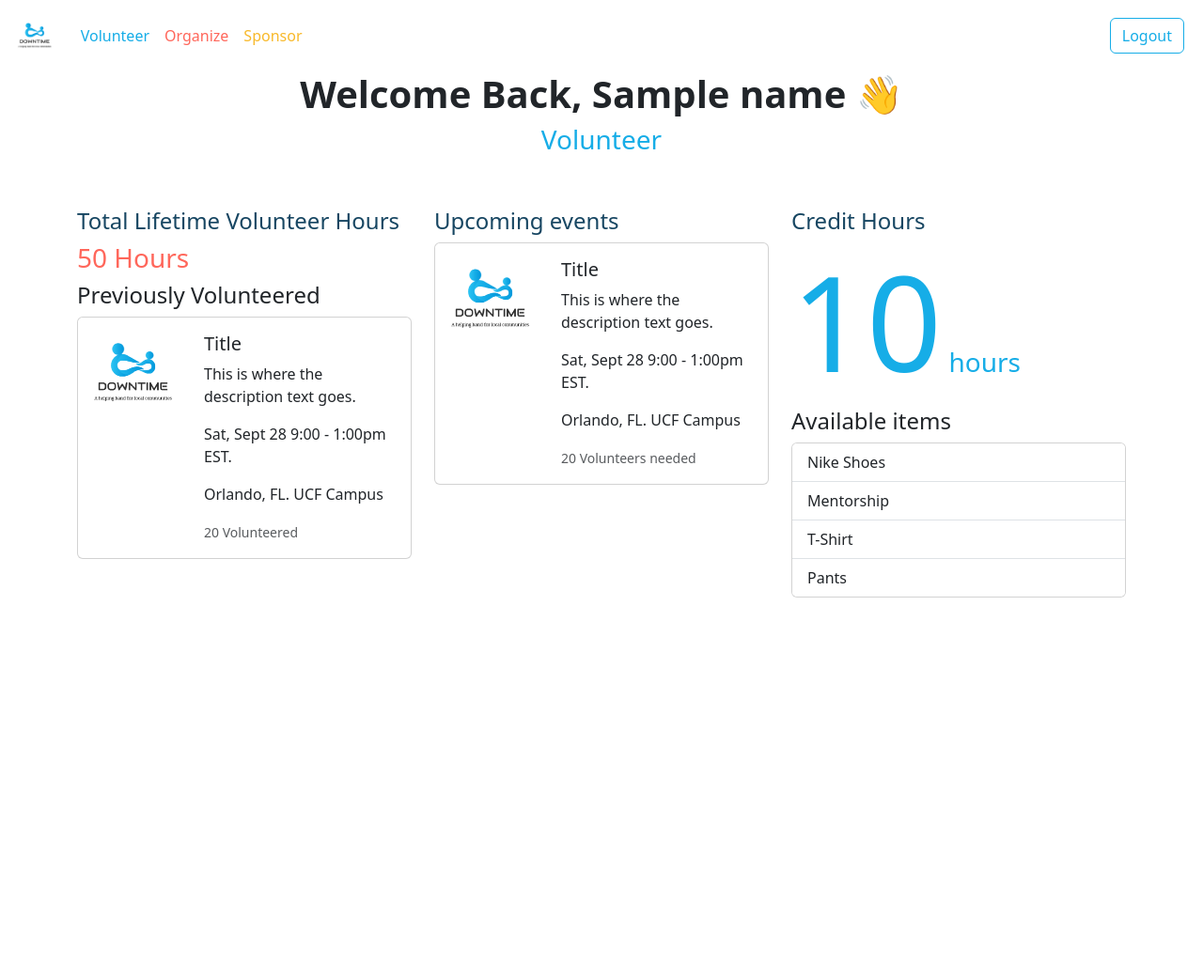
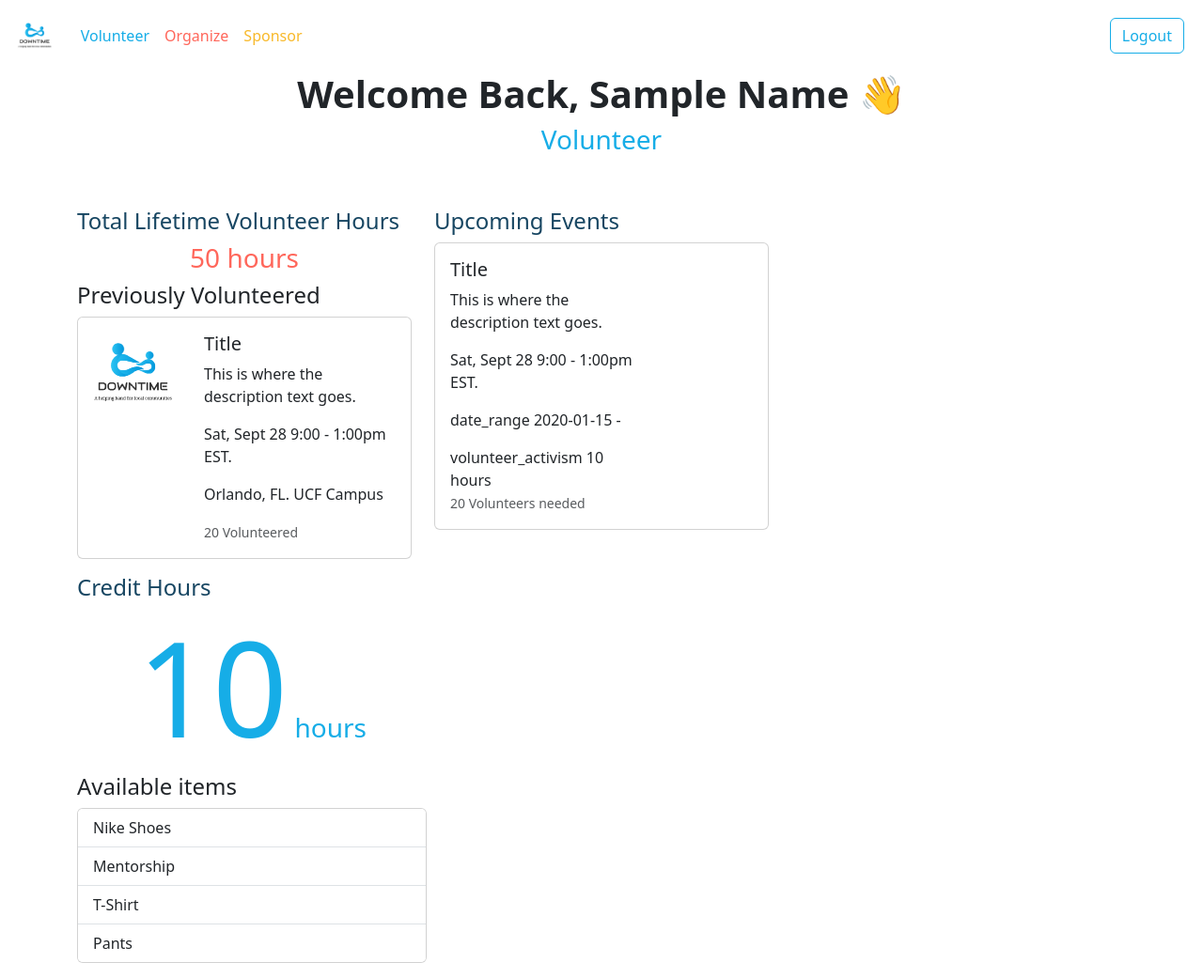
Before and after one commit to chisafukutome/volunteer-app, a Flask app: template website/templates/volunteers.html in a window 1280 px wide. Shown: the whole page at 94% size. Before the commit the page ends 636 px from the top, so only its background shows below. Run offline with Flask 3, Linux system fonts and the light colour scheme; tables that the repository leaves empty hold one stand-in row (values such as "Sample post"); the template is opened without the code that fills it: values that come from a table or form of the project are taken from there, most other values are stand-ins (such as "Sample title", 1, 10 or a date in 2020).

Commit message:
Small fixes

```diff
--- a/website/templates/volunteers.html
+++ b/website/templates/volunteers.html
@@ -88,13 +88,13 @@
   <div id="volunteerDash">
     <div class="container">
         <div class="header">
-      <h1 >Welcome Back, {{ name }} 👋</h1>
+      <h1 >Welcome Back, {{ name.title() }} 👋</h1>
       <h3 style="color: #16ade7 ;">Volunteer</h3>
             </div>
       <div class="row">
         <div class="col-4">
           <h4 style="color: rgb(23, 70, 98);">Total Lifetime Volunteer Hours</h4>
-          <h3 class="tot-hours" style="color: #ff675b;">50 Hours</h3>
+          <h3 class="tot-hours" style="color: #ff675b; text-align: center;">50 hours</h3>
           <!-- card start -->
           <div style="text-align: left;">
             <h4>Previously Volunteered</h4>
@@ -124,6 +124,7 @@
                           </div>
                       </div>
                   </div>
+
               </div>
           </div>
 
@@ -131,13 +132,15 @@
       </div>
 
       <div class="col-4">
-          <h4 style="color: rgb(23, 70, 98) ;">Upcoming events</h4>
+          <h4 style="color: rgb(23, 70, 98) ;">Upcoming Events</h4>
+          {% if not events : %}
+          <p>There's not upcoming events...</p>
+          {% endif %}
+
           <!-- card start -->
+          {% for event in events %}
           <div class="card mb-3" style="max-width: 540px">
               <div class="row g-0">
-                  <div class="col-md-4">
-                      <img src="../static/assets/downtime.png" class="img-fluid rounded-start" alt="..."/>
-                  </div>
                   <div class="col-md-8">
                       <div class="card-body">
                           <h5 class="card-title">Title</h5>
@@ -146,25 +149,37 @@
                           </p>
                           <div class="row" style="text-align: left;">
                               <p>Sat, Sept 28 9:00 - 1:00pm EST.</p>
-                              <!-- <p class="col-6">Start: 1500</p>
-                              <p class="col-6">End: 2000</p> -->
-                              <p>Orlando, FL. UCF Campus</p>
                           </div>
-
+              <div class="row">
+                <p class="card-text col">
+                  <span class="material-symbols-outlined"> date_range </span> {{ event.start_date }} -
+                </p>
+                <p class="card-text col">
+                  <span class="material-symbols-outlined">
+                  volunteer_activism
+                </span> {{ event.duration }} hours
+                </p>
+              </div>
                           <p class="card-text">
                               <small class="text-body-secondary"
                               >20 Volunteers needed</small
                               >
                           </p>
                       </div>
+                      </div>
+
                   </div>
+
               </div>
+
+{% endfor %}
           </div>
+
       </div>
 
       <div class="col-4">
           <h4 style="color: rgb(23, 70, 98) ;">Credit Hours</h4>
-          <h3 class="cred-hrs" style="color: #16ade7;"><em>10</em> hours</h3>
+          <h3 class="cred-hrs" style="color: #16ade7; text-align: center;"><em>10</em> hours</h3>
           <div>
               <h4>Available items</h4>
 
```
Also changed, not shown: website/volunteers.py (+12 -2 lines).
